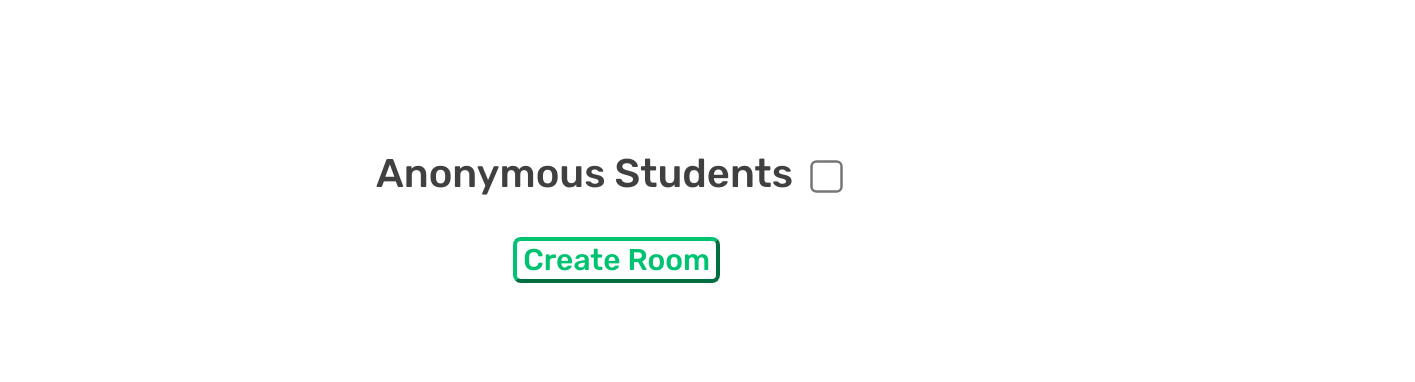
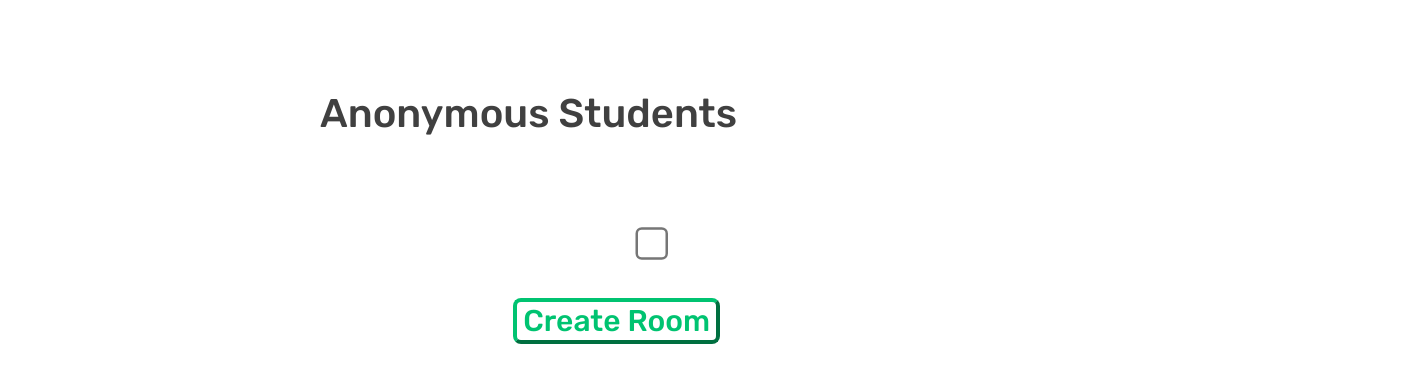
Before and after one commit to s527356/Mortarboard, a website: page public/teacherLanding.html in a window 1280 px wide. Shown: the part 82-464 px from the top of the page, 1415 px wide, since content can reach past the window. Drawn offline with Linux system fonts and the light colour scheme.

Commit message:
Attempt to fix poor alignment on student landing

```diff
--- a/public/main.css
+++ b/public/main.css
@@ -91,13 +91,13 @@ div {
 	margin-right: 0.2em;
 }
 
-.landingPrompt {
-	float: left;
-	padding-left: 1em;
-}
-
 .mortarContainer {
-	margin-top: 10em;
+	margin-top: 100px;
+	margin-left: 0;
+	padding: 0px;
+	font-size: 20px;
+	display: flex;
+	flex-direction: column;
 }
 
 input[type=checkbox]
```
Also changed, not shown: public/studentLanding.html (+1 -1 lines).
